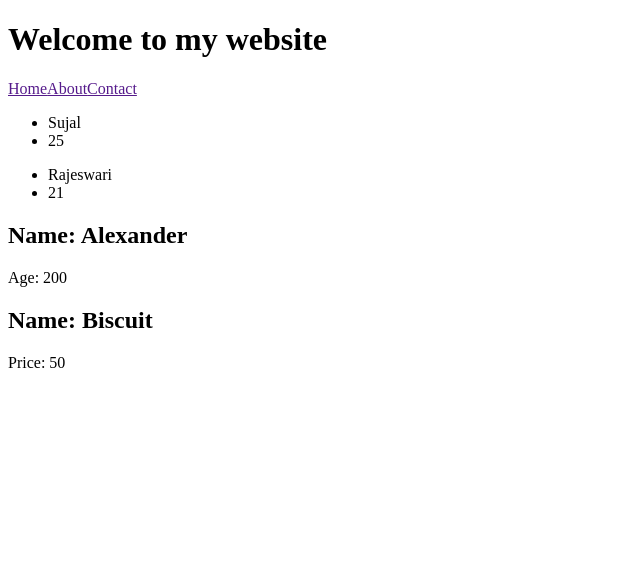
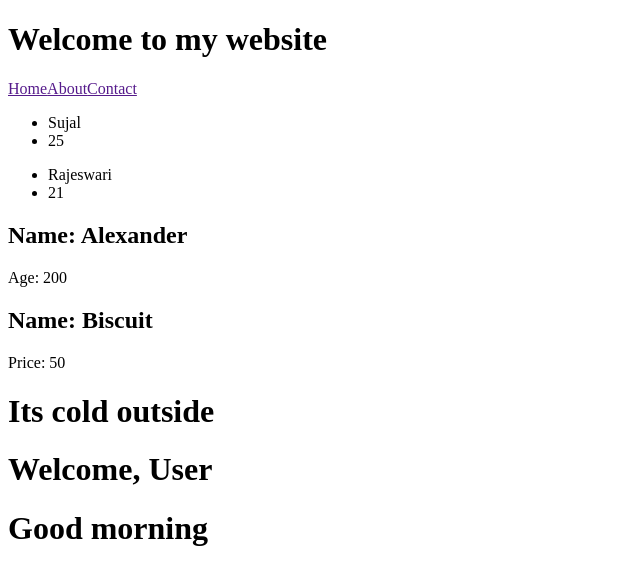
Before and after one commit to SujalKrG/react-demo, a React (Vite) app: page / in a window 1280 px wide. Shown: the top 584 px of the page, without its empty margins (0-640 px from the left). Built offline with nearby package versions, Linux system fonts and the light colour scheme.

Commit message:
learnt conditional rendering

```diff
--- a/src/App.jsx
+++ b/src/App.jsx
@@ -4,6 +4,9 @@ import Main from './components/Main'
 import Footer from './components/Footer'
 import Person from './components/Person'
 import Products from './components/Products'
+import Weather from './components/Weather'
+import UserStatus from './components/UserStatus'
+import Greeeting from './components/Greeeting'
 
 const App = () => {
   return (
@@ -12,6 +15,9 @@ const App = () => {
       <Main />
       <Person name={"Alexander"} age={200} />
       <Products name={"Biscuit"} price={50} />
+      <Weather temp={10} />
+      <UserStatus isAdmin={false} />
+      <Greeeting timeOfDay={"morning"} />
       <Footer />
     </div>
   )
--- /dev/null
+++ b/src/components/Greeeting.jsx
@@ -0,0 +1,8 @@
+import React from 'react'
+
+const Greeeting = ({timeOfDay}) => {
+
+    return timeOfDay == "morning" ? <h1>Good morning</h1> : <h1>Good Afternoon</h1>
+}
+
+export default Greeeting
--- /dev/null
+++ b/src/components/UserStatus.jsx
@@ -0,0 +1,14 @@
+import React from 'react'
+
+const UserStatus = ({isAdmin}) => {
+    const isLoggedIn = true;
+
+    if(isLoggedIn && isAdmin){
+        return <h1>Welcome, Admin!</h1>
+    }
+    else{
+        return <h1>Welcome, User</h1>
+    }
+}
+
+export default UserStatus
--- /dev/null
+++ b/src/components/Weather.jsx
@@ -0,0 +1,16 @@
+import React from 'react'
+
+const Weather = ({temp}) => {
+
+    if(temp < 15){
+        return <h1>Its cold outside</h1>
+    }
+    else if(temp > 15 && temp < 25){
+        return <h1>Its nice outside</h1>
+    }
+    else if(temp > 25){
+        return <h1>Its hot outside</h1>
+    }
+}
+
+export default Weather
```
